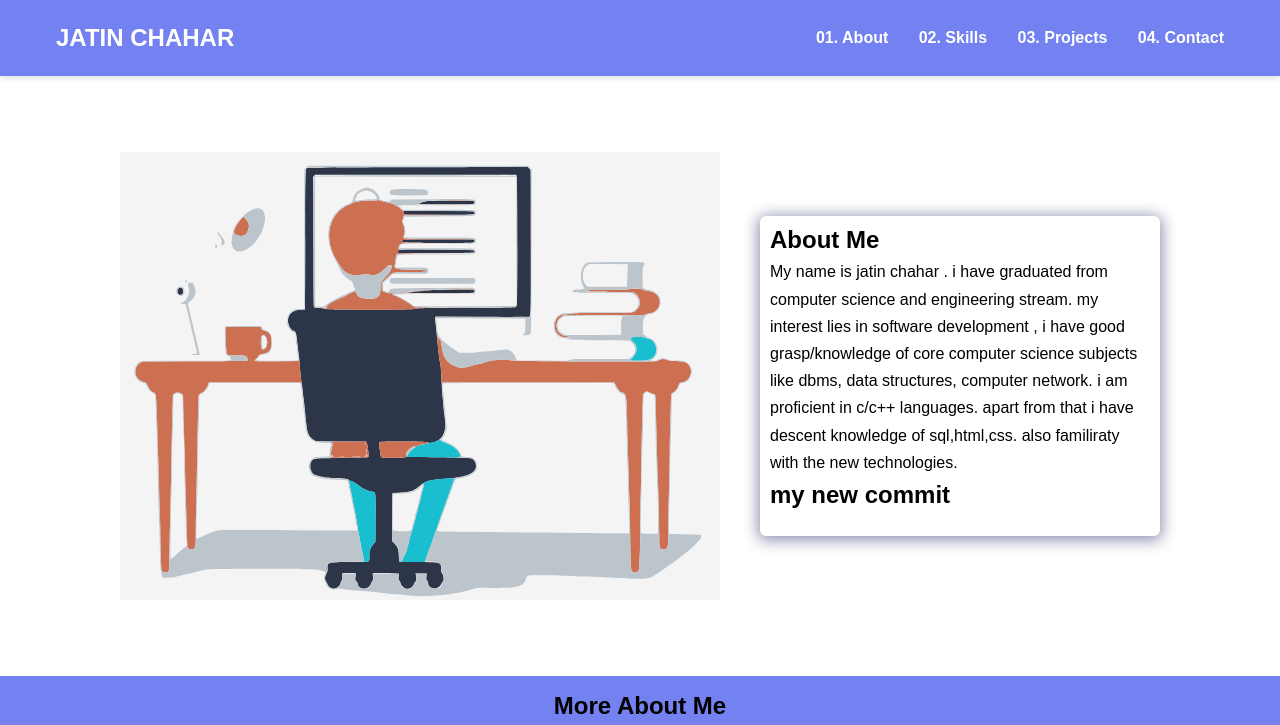
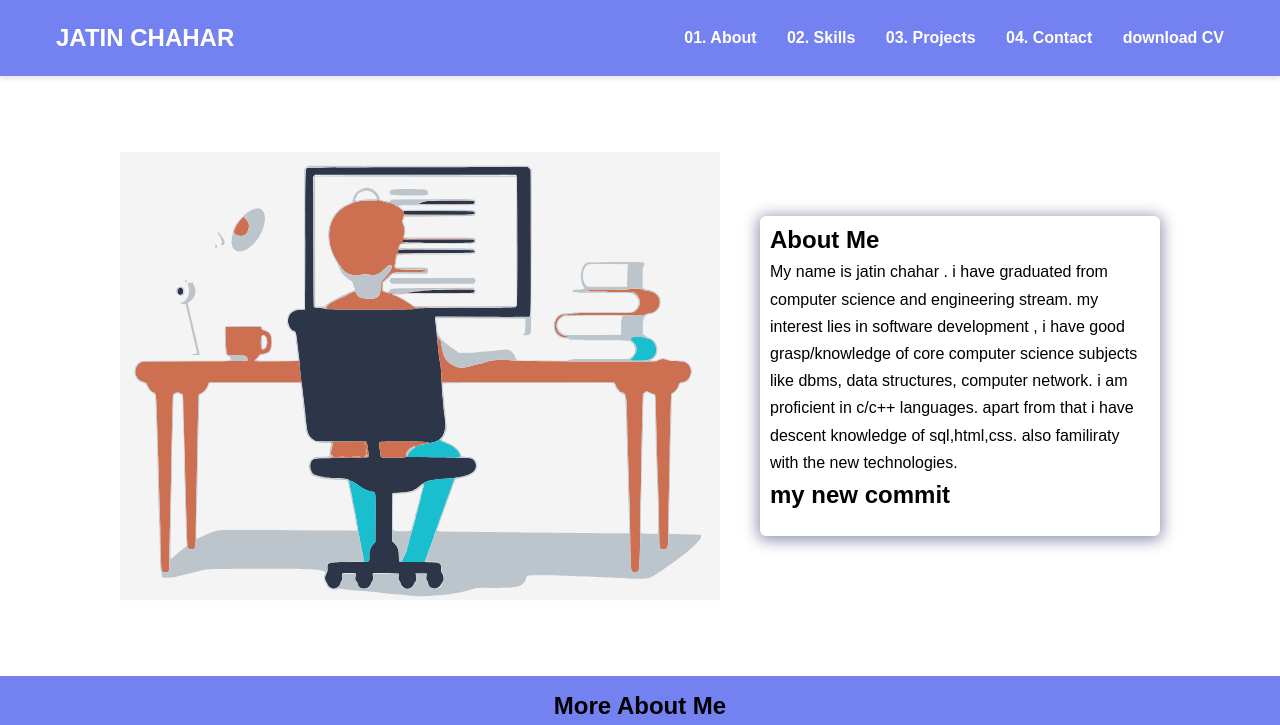
Before and after one commit to JConline24/JConline24.github.io, a plain HTML site: page index.html in a window 1280 px wide. Shown: the top 725 px of the page. Drawn offline with nearby package versions, Linux system fonts and the light colour scheme.

Commit message:
added resume

```diff
--- a/index.html
+++ b/index.html
@@ -7,6 +7,7 @@
 
 
     <link rel="stylesheet" href="assets/css/styles.css" />
+
 
 
     <link
@@ -32,7 +33,7 @@
   </head>
 
   <body>
-    <!-- Navbar -->
+
     <nav>
       <h1>JATIN CHAHAR</h1>
       <ul class="navigation">
@@ -40,6 +41,7 @@
         <li><a href="#skills" class="nav-link">02. Skills</a></li>
         <li><a href="#projects" class="nav-link">03. Projects</a></li>
         <li><a href="#contact" class="nav-link">04. Contact</a></li>
+        <li><a download="" href="resume.pdf">download CV</a></li>
       </ul>
       <button class="burger-menu" id="burger-menu">
         <ion-icon class="bars" name="menu-outline"></ion-icon>
```
Also changed, not shown: 1 other file.
